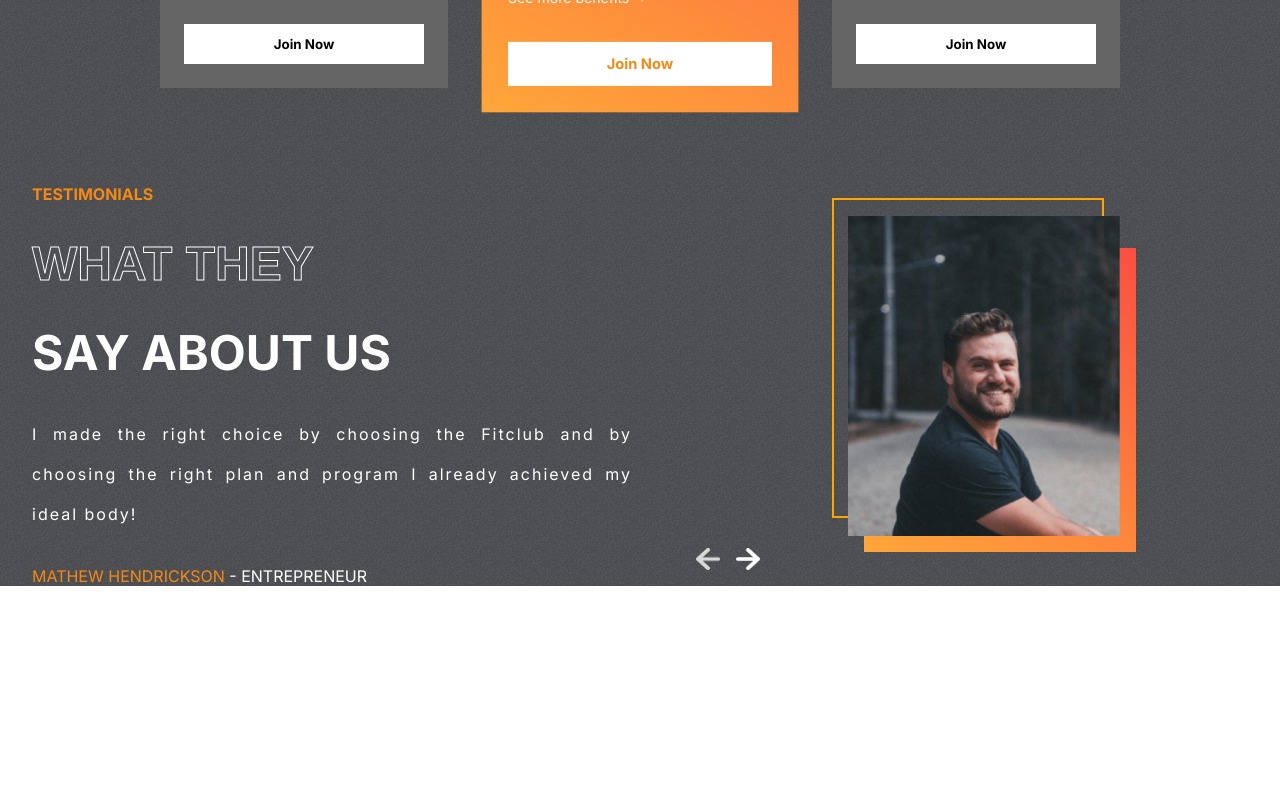
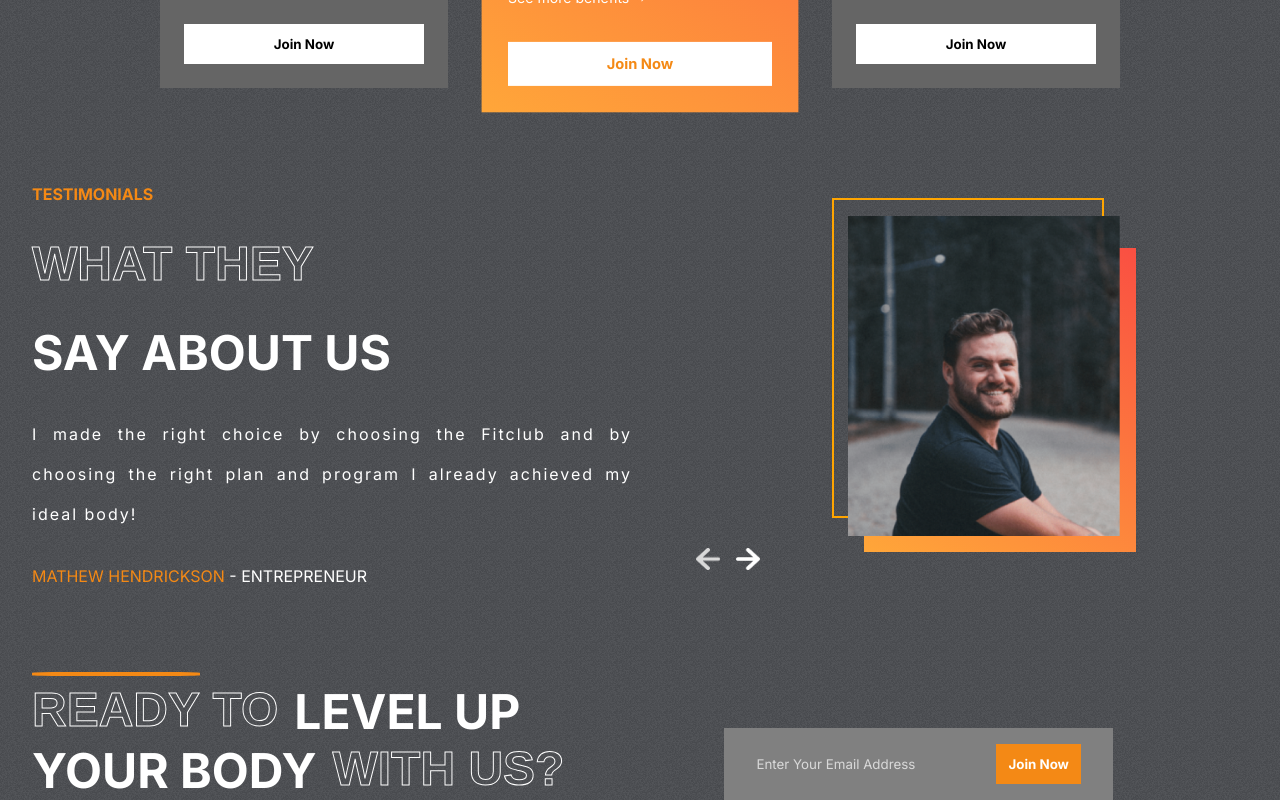
Before and after one commit to MohammedAboSido/React_Project05, a React (Create React App) app: page / in a window 1280 px wide. Shown: the part 2399-3199 px from the top of the page. Before the commit the page ends 2985 px from the top, so only its background shows below. Built offline with nearby package versions, Linux system fonts and the light colour scheme.

Commit message:
Join us Compopnent

```diff
--- a/package.json
+++ b/package.json
@@ -3,6 +3,7 @@
   "version": "0.1.0",
   "private": true,
   "dependencies": {
+    "@emailjs/browser": "^3.10.0",
     "@emotion/react": "^11.10.5",
     "@emotion/styled": "^11.10.5",
     "@formkit/auto-animate": "^1.0.0-beta.5",
--- a/src/components/Home.jsx
+++ b/src/components/Home.jsx
@@ -1,5 +1,6 @@
 import React from "react";
 import Hero from "./Hero/Hero";
+import Join from "./Join/Join";
 import Plans from "./Plans/Plans";
 import Program from "./Program/Program";
 import Reasons from "./Reasons/Reasons";
@@ -13,6 +14,7 @@
       <Reasons />
       <Plans />
       <Testimonial />
+      <Join />
     </>
   );
 };
--- /dev/null
+++ b/src/components/Join/Join.jsx
@@ -0,0 +1,57 @@
+import emailjs from "@emailjs/browser";
+import React, { useRef } from "react";
+import style from "./style.module.css";
+export default function Join() {
+  const form = useRef();
+
+  const sendEmail = (e) => {
+    e.preventDefault();
+
+    emailjs
+      .sendForm(
+        "service_uuus8qg",
+        "template_m02q9oq",
+        form.current,
+        "8zZw_3zFbMXxMHU3g"
+      )
+      .then(
+        (result) => {
+          console.log(result.text);
+        },
+        (error) => {
+          console.log(error.text);
+        }
+      );
+  };
+  return (
+    <>
+      <div className={style.join} id="join-us">
+        <div className={style.left}>
+          <hr />
+          <div>
+            <span className="stroke-text">READY TO</span>
+            <span>LEVEL UP</span>
+          </div>
+          <div>
+            <span>YOUR BODY</span>
+            <span className="stroke-text">WITH US?</span>
+          </div>
+        </div>
+        <div className={style.right}>
+          <form
+            ref={form}
+            className={style.emailContainer}
+            onSubmit={sendEmail}
+          >
+            <input
+              type="email"
+              name="user_email"
+              placeholder="Enter Your Email Address"
+            />
+            <button className={`btn ${style.btnJ}`}>Join Now</button>
+          </form>
+        </div>
+      </div>
+    </>
+  );
+}
--- /dev/null
+++ b/src/components/Join/index.jsx
@@ -0,0 +1 @@
+export { default } from "./Join";
--- /dev/null
+++ b/src/components/Join/style.module.css
@@ -0,0 +1,55 @@
+.join {
+    display: flex;
+    padding: 0 2rem;
+    gap: 10rem
+}
+
+.left {
+    color: white;
+    font-size: 3rem;
+    font-weight: bold;
+    text-transform: uppercase;
+    position: relative;
+}
+
+.left>hr {
+    position: absolute;
+    width: 10.5rem;
+    border: 2px solid var(--orange);
+    border-radius: 20%;
+    margin: -10px 0;
+}
+
+.left>div {
+    display: flex;
+    gap: 1rem;
+}
+
+.right {
+    display: flex;
+    justify-content: center;
+    align-items: flex-end;
+}
+
+.emailContainer {
+    display: flex;
+    gap: 3rem;
+    background-color: gray;
+    padding: 1rem 2rem;
+}
+
+.emailContainer>input {
+    background-color: transparent;
+    border: none;
+    outline: none;
+    color: var(--lightgrayz);
+}
+
+::placeholder {
+    color: var(--lightgray);
+}
+
+.btnJ {
+    background-color: var(--orange) !important;
+    color: white;
+}
```
Also changed, not shown: 1 other file (tests, documents, lock files or other folders).
